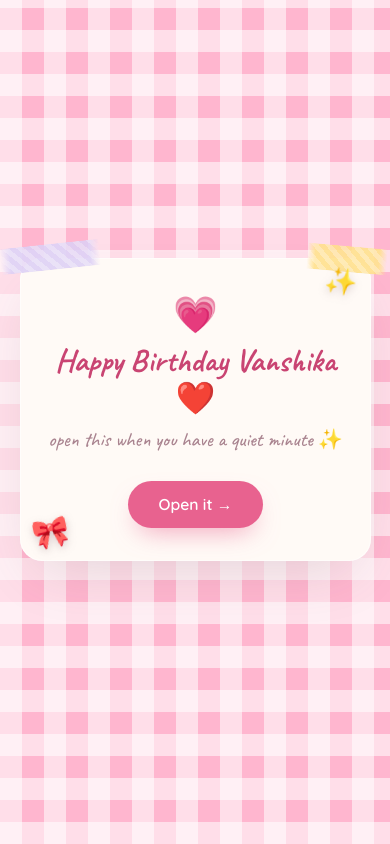
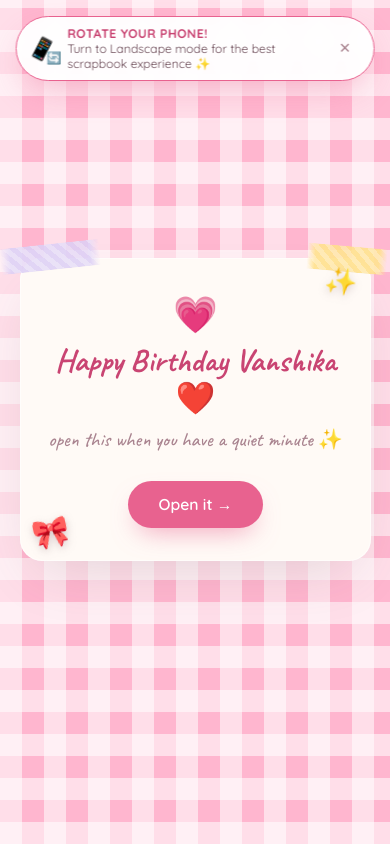
Before and after one commit to homeworkvscode-png/Vanshika, a React (Vite) app: page / in a window 390 px wide. Built offline with nearby package versions, Linux system fonts and the light colour scheme.

Commit message:
feat: add animated landscape rotation prompt for mobile devices

```diff
--- a/src/App.jsx
+++ b/src/App.jsx
@@ -4,6 +4,7 @@ import PageDots from "./components/PageDots.jsx";
 import GalleryButton from "./components/GalleryButton.jsx";
 import FeedbackButton from "./components/FeedbackButton.jsx";
 import AdminModal from "./components/AdminModal.jsx";
+import RotatePrompt from "./components/RotatePrompt.jsx";
 import LandingPage from "./pages/LandingPage.jsx";
 import LetterPage from "./pages/LetterPage.jsx";
 import CollagePage from "./pages/CollagePage.jsx";
@@ -61,6 +62,8 @@ export default function App() {
     <div className={cinematic ? "app app--cinematic" : "app"}>
       <GinghamBackground />
 
+      <RotatePrompt />
+
       <div
         className={`page-frame${pageIndex === GALLERY_INDEX ? " page-frame--wide" : ""}`}
         key={pageIndex}
--- /dev/null
+++ b/src/components/RotatePrompt.jsx
@@ -0,0 +1,46 @@
+import { useState, useEffect } from "react";
+
+export default function RotatePrompt() {
+  const [isPortraitMobile, setIsPortraitMobile] = useState(false);
+  const [dismissed, setDismissed] = useState(false);
+
+  useEffect(() => {
+    const checkOrientation = () => {
+      const isMobile = window.innerWidth <= 768;
+      const isPortrait = window.innerHeight > window.innerWidth;
+      setIsPortraitMobile(isMobile && isPortrait);
+    };
+
+    checkOrientation();
+    window.addEventListener("resize", checkOrientation);
+    window.addEventListener("orientationchange", checkOrientation);
+
+    return () => {
+      window.removeEventListener("resize", checkOrientation);
+      window.removeEventListener("orientationchange", checkOrientation);
+    };
+  }, []);
+
+  if (!isPortraitMobile || dismissed) return null;
+
+  return (
+    <div className="rotate-prompt-banner" role="alert">
+      <div className="rotate-icon-wrap">
+        <span className="rotate-phone-icon">📱</span>
+        <span className="rotate-arrow-icon">🔄</span>
+      </div>
+      <div className="rotate-prompt-text">
+        <strong>Rotate your phone!</strong>
+        <span>Turn to Landscape mode for the best scrapbook experience ✨</span>
+      </div>
+      <button
+        type="button"
+        className="rotate-dismiss-btn"
+        onClick={() => setDismissed(true)}
+        aria-label="Dismiss rotation prompt"
+      >
+        ✕
+      </button>
+    </div>
+  );
+}
--- a/src/index.css
+++ b/src/index.css
@@ -1097,6 +1097,74 @@ body {
   letter-spacing: 0.02em;
 }
 
+/* Rotate Prompt Banner for Portrait Mobile */
+.rotate-prompt-banner {
+  position: fixed;
+  top: 1rem;
+  left: 50%;
+  transform: translateX(-50%);
+  z-index: 900;
+  display: flex;
+  align-items: center;
+  gap: 0.75rem;
+  background: rgba(255, 255, 255, 0.95);
+  backdrop-filter: blur(10px);
+  border: 1.5px solid var(--rose);
+  border-radius: 999px;
+  padding: 0.55rem 1rem 0.55rem 0.8rem;
+  box-shadow: 0 14px 34px -10px rgba(232, 98, 143, 0.45);
+  width: min(92vw, 380px);
+  animation: pageIn 0.4s ease;
+}
+.rotate-icon-wrap {
+  position: relative;
+  font-size: 1.3rem;
+  display: flex;
+  align-items: center;
+}
+.rotate-phone-icon {
+  animation: rotatePhone 2.5s ease-in-out infinite;
+  display: inline-block;
+}
+@keyframes rotatePhone {
+  0%, 100% { transform: rotate(0deg); }
+  50% { transform: rotate(90deg); }
+}
+.rotate-arrow-icon {
+  position: absolute;
+  right: -6px;
+  bottom: -4px;
+  font-size: 0.75rem;
+}
+.rotate-prompt-text {
+  display: flex;
+  flex-direction: column;
+  text-align: left;
+  font-family: var(--font-body);
+}
+.rotate-prompt-text strong {
+  font-size: 0.78rem;
+  color: var(--rose-dark);
+  text-transform: uppercase;
+  letter-spacing: 0.03em;
+}
+.rotate-prompt-text span {
+  font-size: 0.76rem;
+  color: var(--ink);
+  line-height: 1.25;
+}
+.rotate-dismiss-btn {
+  background: none;
+  border: none;
+  font-size: 0.9rem;
+  color: var(--ink-soft);
+  cursor: pointer;
+  padding: 0.2rem 0.4rem;
+  border-radius: 50%;
+  margin-left: auto;
+}
+.rotate-dismiss-btn:hover { color: var(--rose-dark); }
+
 /* ==========================================================================
    RESPONSIVE
    ========================================================================== */
```
